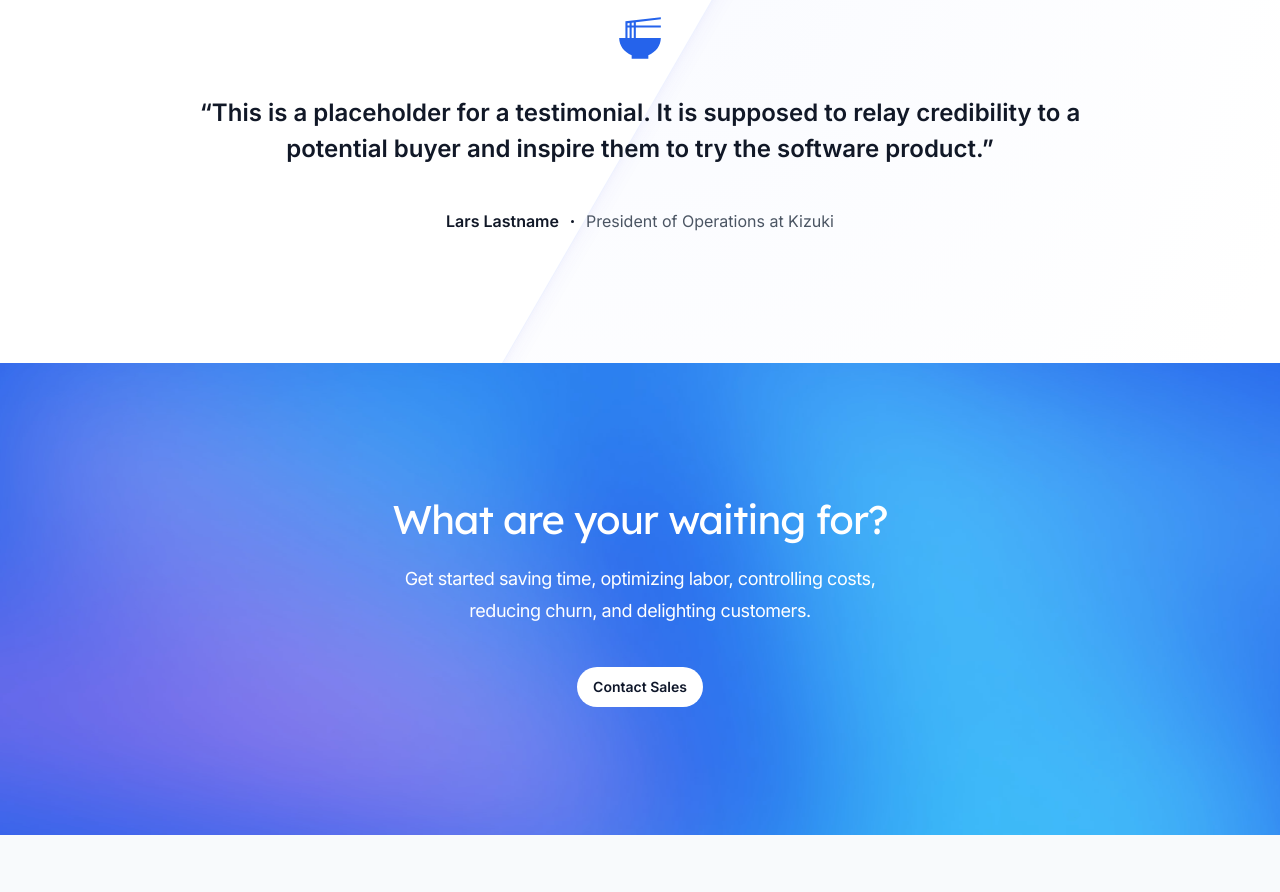
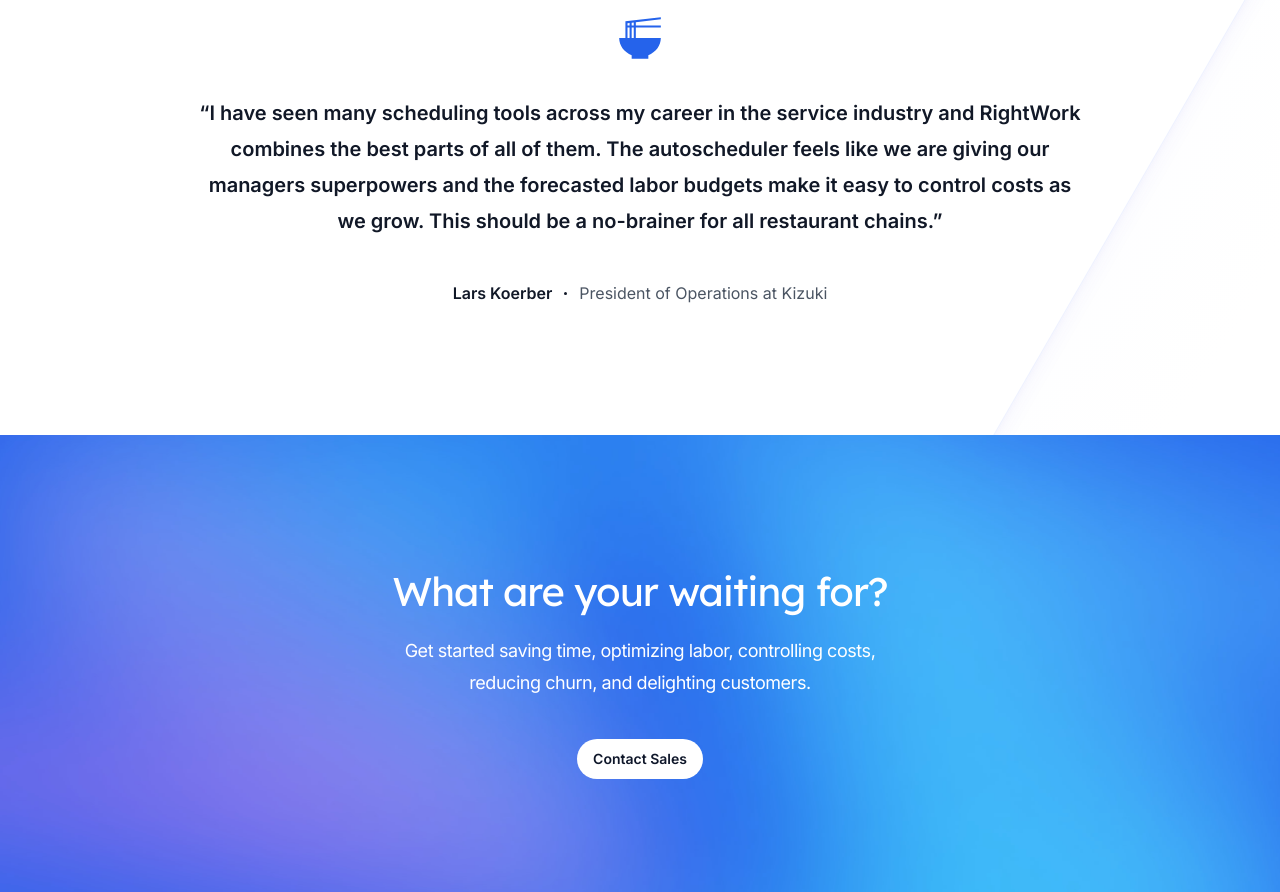
Before and after one commit to colin-stewart22/rightwork_landing_page2, a Next.js app: page / in a window 1280 px wide. Shown: the part 3245-4137 px from the top of the page. Built offline with nearby package versions, Linux system fonts and the light colour scheme.

Commit message:
Added tags for indexing and testimonial quote

```diff
--- a/src/components/Testimonial.jsx
+++ b/src/components/Testimonial.jsx
@@ -7,21 +7,21 @@
   return(
     <section className="relative isolate overflow-hidden bg-white py-24 px-6 sm:py-32 lg:px-8">
       <div className="bg-[radial-gradient(45rem_50rem_at_top,theme(colors.indigo.100),white)] absolute inset-0 -z-10 opacity-20" />
-      <div className="absolute inset-y-0 right-[45%] -z-10 mr-16 w-[200%] origin-bottom-left skew-x-[-30deg] bg-white shadow-xl shadow-indigo-600/10 ring-1 ring-indigo-50 sm:mr-28 lg:mr-0 xl:mr-16 xl:origin-center" />
+      <div className="absolute inset-y-0 right-[5%] -z-10 mr-16 w-[200%] origin-bottom-left skew-x-[-30deg] bg-white shadow-xl shadow-indigo-600/10 ring-1 ring-indigo-50 sm:mr-28 lg:mr-0 xl:mr-16 xl:origin-center" />
       <div className="mx-auto max-w-2xl lg:max-w-4xl">
         <div className="text-blue-600 flex justify-center">
           <RamenDiningIcon style={{ fontSize: "50px" }}/>
         </div>
         <figure className="mt-8">
-          <blockquote className="text-center text-xl font-semibold leading-8 text-gray-900 sm:text-2xl sm:leading-9">
+          <blockquote className="text-center text-lg font-semibold leading-8 text-gray-900 sm:text-xl sm:leading-9">
             <p>
-              “This is a placeholder for a testimonial. It is supposed to relay credibility to a potential buyer and inspire them to try the software product.”
+              “I have seen many scheduling tools across my career in the service industry and RightWork combines the best parts of all of them. The autoscheduler feels like we are giving our managers superpowers and the forecasted labor budgets make it easy to control costs as we grow. This should be a no-brainer for all restaurant chains.”
             </p>
           </blockquote>
           <figcaption className="mt-10">
             {/* <div className="mx-auto h-10 w-10 rounded-full bg-red-200"></div> */}
             <div className="mt-4 flex items-center justify-center space-x-3 text-base">
-              <div className="font-semibold text-gray-900">Lars Lastname</div>
+              <div className="font-semibold text-gray-900">Lars Koerber</div>
               <svg viewBox="0 0 2 2" width={3} height={3} aria-hidden="true" className="fill-gray-900">
                 <circle cx={1} cy={1} r={1} />
               </svg>
```
